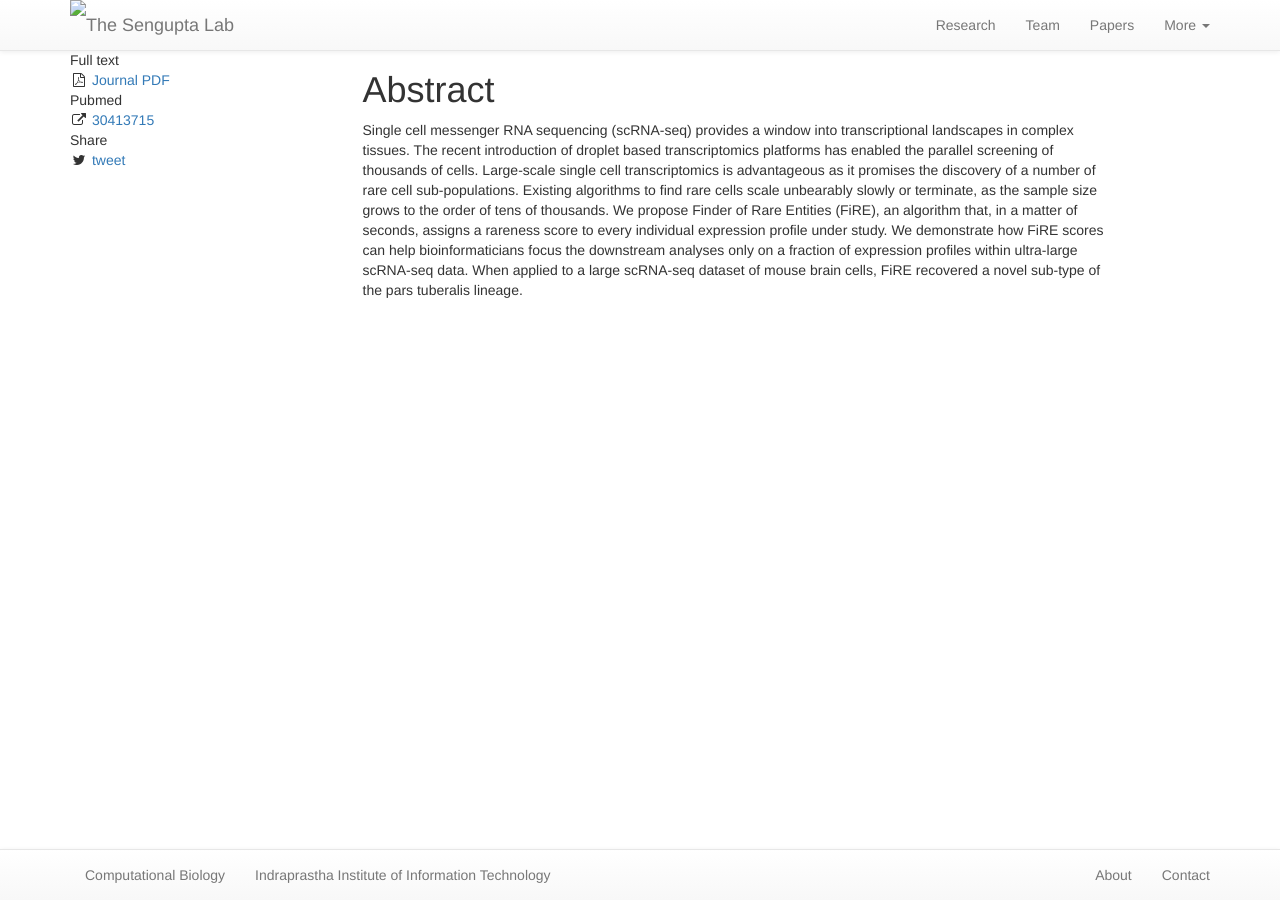
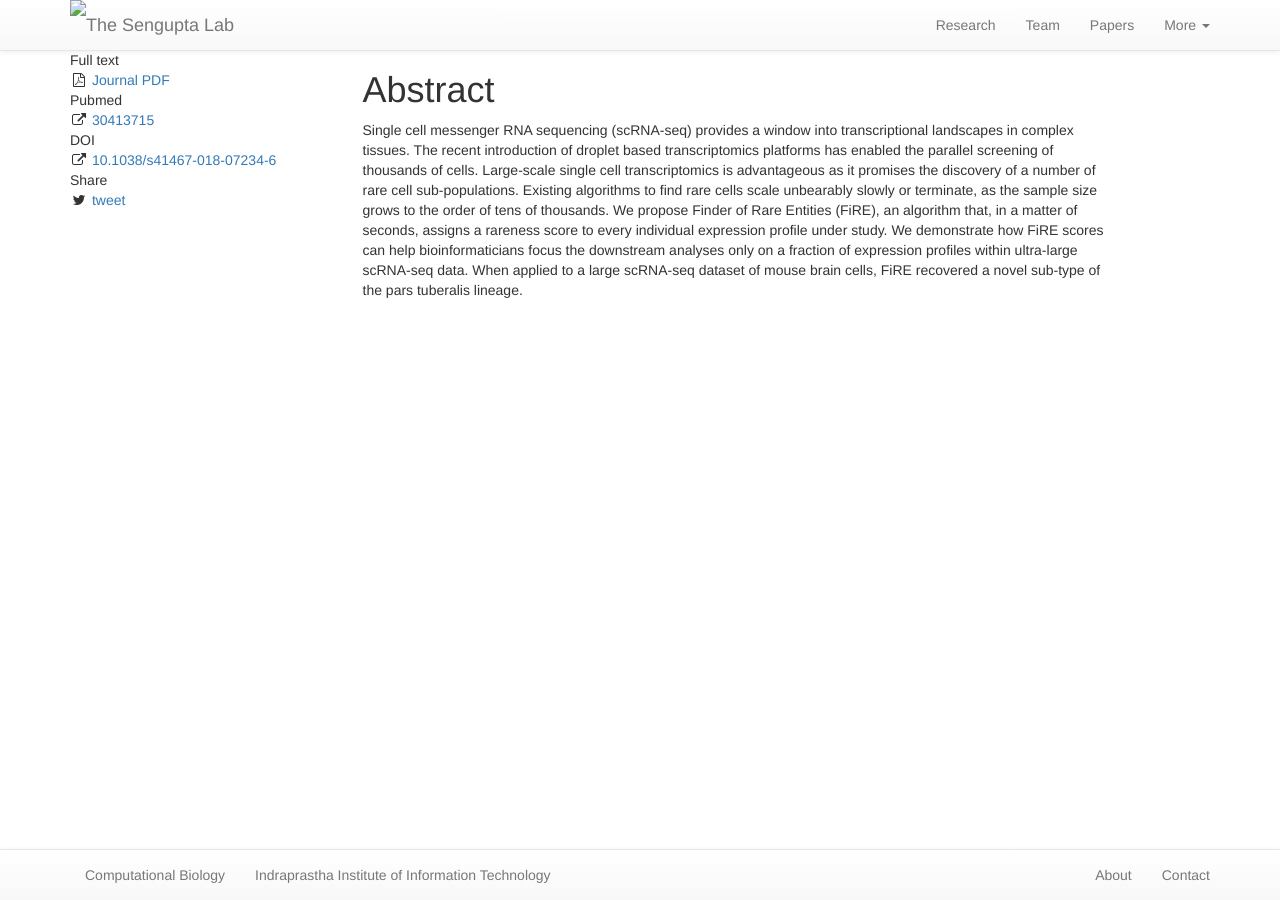
Before and after one commit to debarka/senguptalab.github.io, a Jekyll site: the page built from papers/_posts/2018-10-07-Discovery_of_rare_cells_from_voluminous_scRNA_seqdata.md, in a window 1280 px wide. Built offline with Jekyll 4.4.1, drawn with Linux system fonts in a browser that asks for light colours; nearby versions of some CDN libraries; library files that are not in the unit come from our copies.

Commit message:
Update 2018-10-07-Discovery_of_rare_cells_from_voluminous_scRNA_seqdata.md

```diff
--- a/papers/_posts/2018-10-07-Discovery_of_rare_cells_from_voluminous_scRNA_seqdata.md
+++ b/papers/_posts/2018-10-07-Discovery_of_rare_cells_from_voluminous_scRNA_seqdata.md
@@ -17,7 +17,7 @@
 pmcid:
 f1000:
 figshare:
-doi:
+doi: 10.1038/s41467-018-07234-6
 category: paper
 published: true
 peerreview:
```
